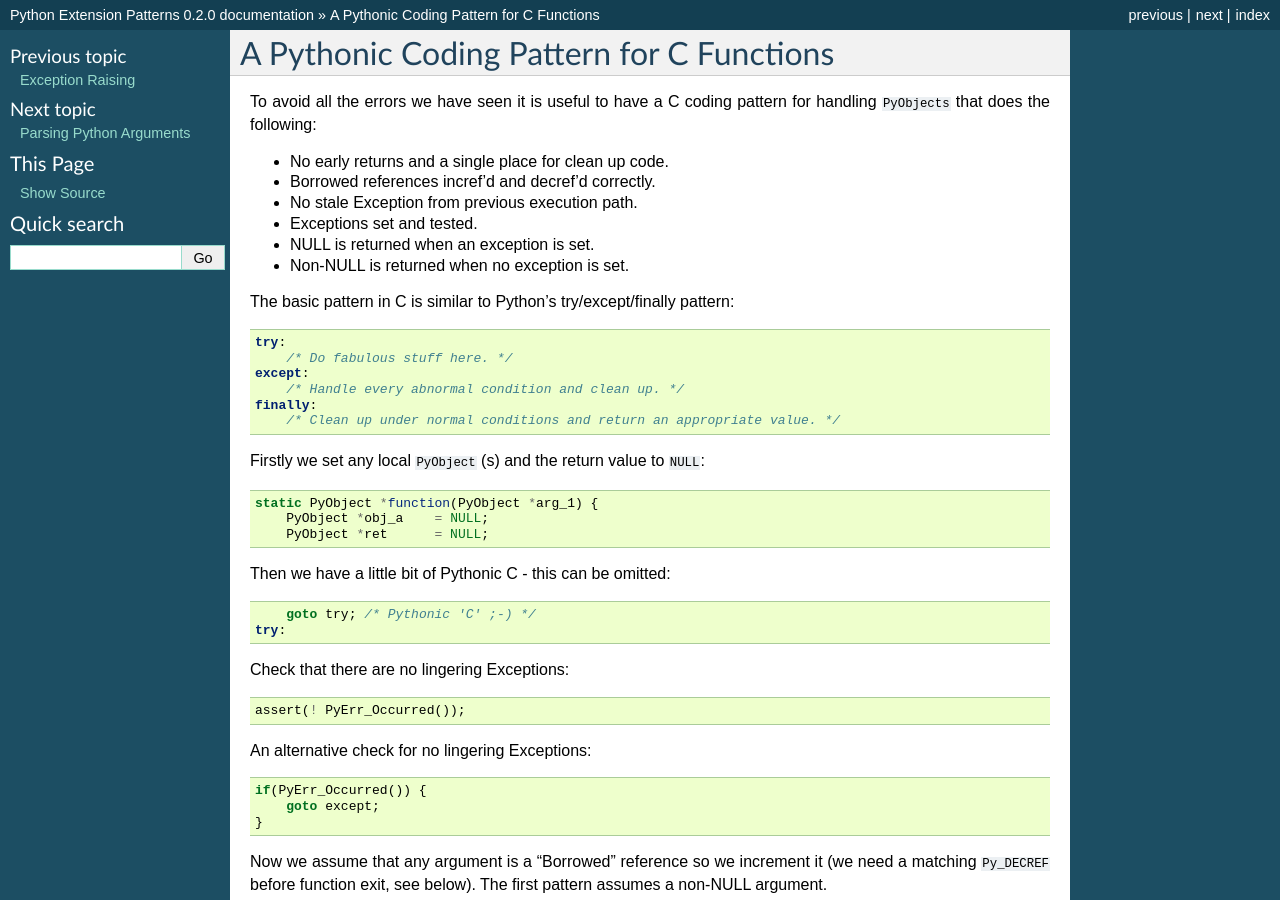
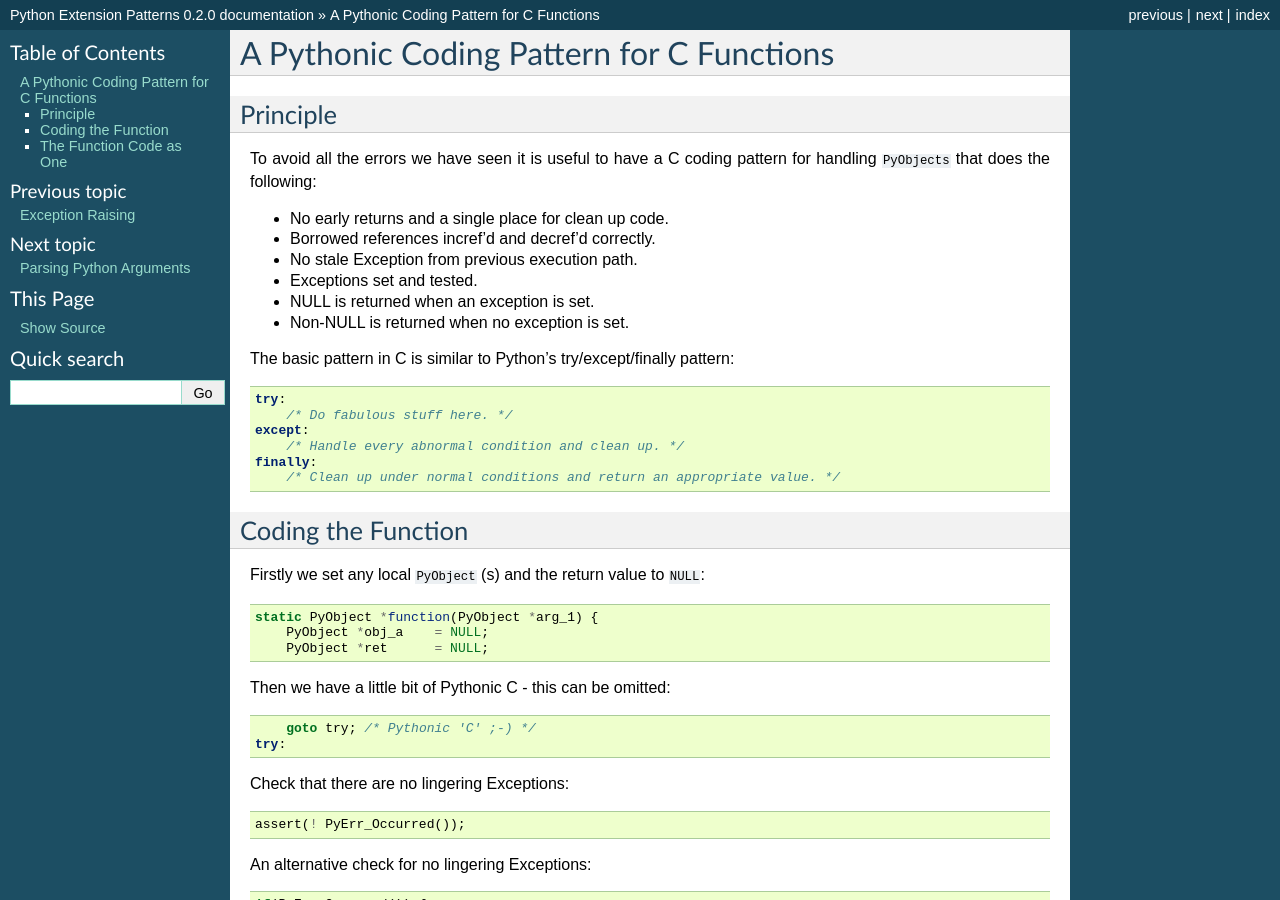
Before and after one commit to paulross/PythonExtensionPatterns, a Sphinx documentation site: the page built from doc/sphinx/source/canonical_function.rst, in a window 1280 px wide and 900 px high. Built offline with Sphinx 7.4.7, drawn with Linux system fonts in a browser that asks for light colours; pages that are not in the unit, such as notebooks, are missing from menus; some of the changed text lies outside the part shown.

Commit message:
Minor heading changes for canonical_function.rst.

```diff
--- a/doc/sphinx/source/canonical_function.rst
+++ b/doc/sphinx/source/canonical_function.rst
@@ -5,6 +5,9 @@
 ===========================================
 A Pythonic Coding Pattern for C Functions
 ===========================================
+
+Principle
+===============
 
 To avoid all the errors we have seen it is useful to have a C coding pattern for handling ``PyObjects`` that does the following:
 
@@ -26,6 +29,9 @@ The basic pattern in C is similar to Python's try/except/finally pattern:
     finally:
         /* Clean up under normal conditions and return an appropriate value. */
 
+
+Coding the Function
+=====================
 
 Firstly we set any local ``PyObject`` (s) and the return value to ``NULL``:
 
@@ -140,6 +146,9 @@ Notice the ``except:`` block falls through to the ``finally:`` block.
     }
 
 
+The Function Code as One
+========================
+
 Here is the complete code with minimal comments:
 
 .. code-block:: c
```
